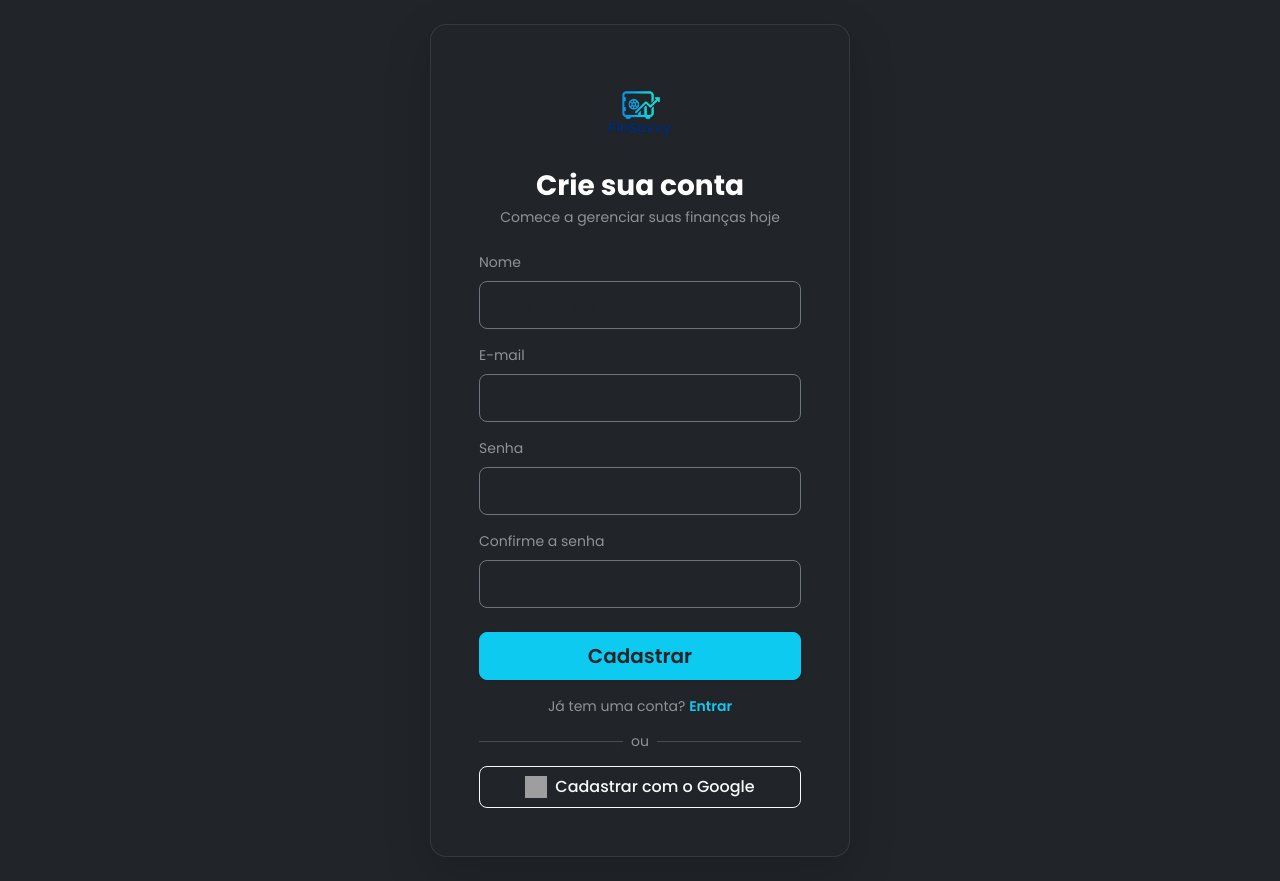
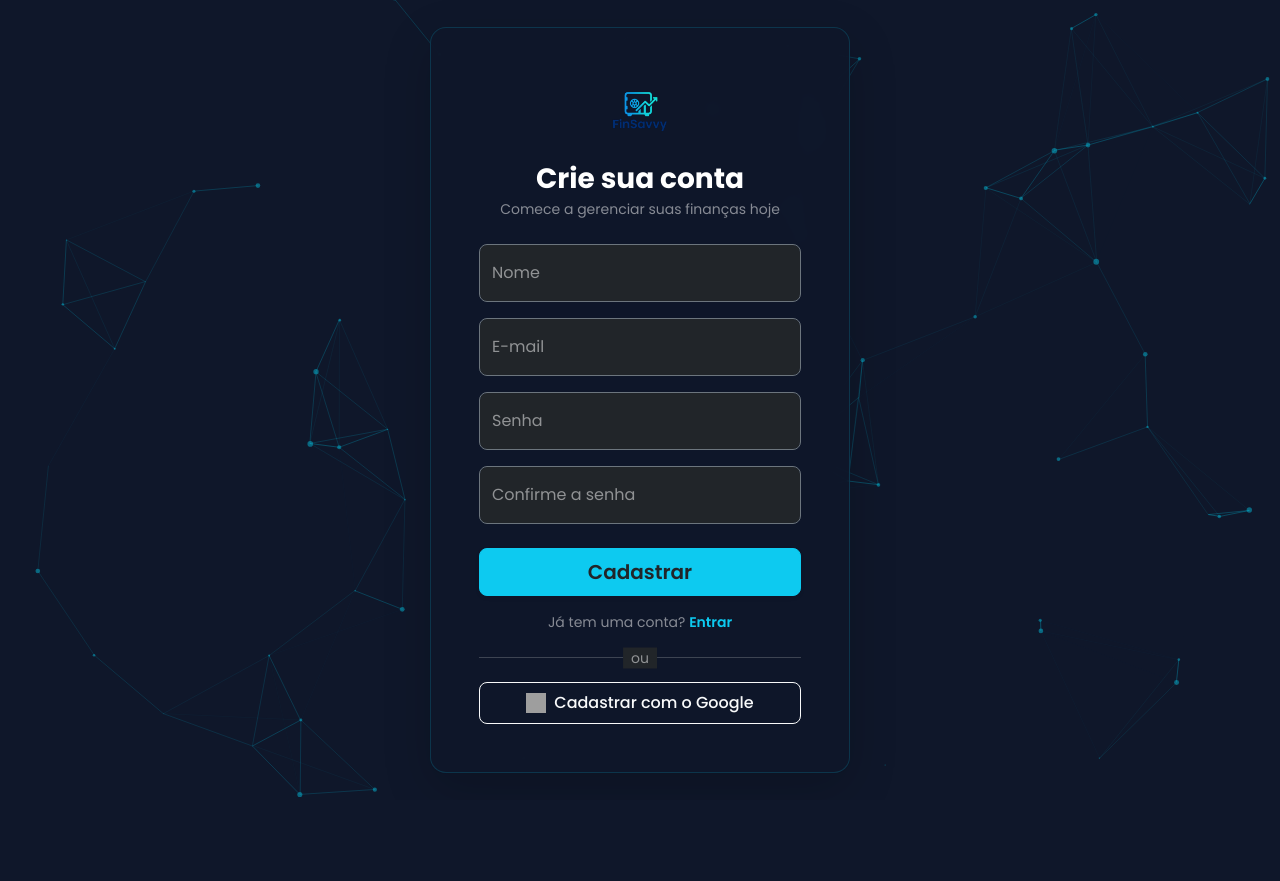
Before and after one commit to Matheus0820/finsavvy, a Django app: page /accounts/signup/ in a window 1280 px wide. After the commit the page ends 797 px from the top, so only its background shows below. Run offline with Django 4.2, Linux system fonts and the light colour scheme; some libraries are stand-ins or nearby versions; grey boxes are pictures that could not be loaded.

Commit message:
fix(ui): atualizar templates de login, signup e landing page com correções visuais e de scripts

```diff
--- a/templates/account/signup.html
+++ b/templates/account/signup.html
@@ -10,14 +10,18 @@
 <!-- Google Font Poppins -->
 <link href="https://fonts.googleapis.com/css2?family=Poppins:wght@400;500;600;700&display=swap" rel="stylesheet">
 
-<div class="container-fluid bg-dark min-vh-100 d-flex justify-content-center align-items-center py-4 px-3"
-    style="font-family:'Poppins',sans-serif;">
-    <div class="card bg-dark text-white border border-secondary border-opacity-25 shadow-lg rounded-4" style="max-width: 420px; width: 100%;">
+<div class="d-flex vh-100 justify-content-center align-items-center position-relative overflow-hidden px-3"
+    style="font-family:'Poppins',sans-serif; background-color: #0f172a;">
+
+    <!-- Particles.js background -->
+    <div id="particles-js" style="position: absolute; width: 100%; height: 100%; z-index: 0; top: 0; left: 0; background-color: #0f172a;"></div>
+
+    <div class="card shadow-lg border-0 rounded-4 bg-dark text-white w-100 m-3" style="max-width: 420px; z-index: 1; background-color: rgba(15, 23, 42, 0.85) !important; backdrop-filter: blur(10px); border: 1px solid rgba(6, 182, 212, 0.2) !important;">
         <div class="card-body p-4 p-md-5">
 
             <!-- Logo -->
             <div class="text-center mb-4">
-                <img src="{% static 'finsavvy/imagens/FinSavvy_logo.png' %}" alt="Logo FinSavvy" width="80" height="80" class="mb-3 img-fluid">
+                <img src="{% static 'finsavvy/imagens/FinSavvy_logo.png' %}" alt="Logo FinSavvy" width="70" height="70" class="mb-3 img-fluid">
                 <h3 class="fw-bold text-white mb-1">Crie sua conta</h3>
                 <p class="text-white-50 small">Comece a gerenciar suas finanças hoje</p>
             </div>
@@ -52,38 +56,38 @@
             <form method="post" action="{{ signup_url }}">
                 {% csrf_token %}
 
-                <div class="mb-3">
-                    <label for="id_first_name" class="form-label text-white-50 small">{% trans 'Nome' %}</label>
+                <div class="form-floating mb-3">
                     <input type="text" name="first_name" id="id_first_name"
-                        class="form-control form-control-lg bg-dark text-white border-secondary shadow-none"
-                        placeholder="Seu nome" required>
+                        class="form-control bg-dark text-white border-secondary shadow-none rounded-3"
+                        placeholder="Seu nome" required style="color-scheme: dark;">
+                    <label for="id_first_name" class="text-white-50">{% trans 'Nome' %}</label>
                 </div>
 
-                <div class="mb-3">
-                    <label for="id_email" class="form-label text-white-50 small">{% trans 'E-mail' %}</label>
+                <div class="form-floating mb-3">
                     <input type="email" name="email" id="id_email"
-                        class="form-control form-control-lg bg-dark text-white border-secondary shadow-none"
-                        placeholder="seu@email.com" required>
+                        class="form-control bg-dark text-white border-secondary shadow-none rounded-3"
+                        placeholder="seu@email.com" required style="color-scheme: dark;">
+                    <label for="id_email" class="text-white-50">{% trans 'E-mail' %}</label>
                 </div>
 
-                <div class="mb-3">
-                    <label for="id_password1" class="form-label text-white-50 small">{% trans 'Senha' %}</label>
+                <div class="form-floating mb-3">
                     <input type="password" name="password1" id="id_password1"
-                        class="form-control form-control-lg bg-dark text-white border-secondary shadow-none"
-                        placeholder="••••••••" required>
+                        class="form-control bg-dark text-white border-secondary shadow-none rounded-3"
+                        placeholder="••••••••" required style="color-scheme: dark;">
+                    <label for="id_password1" class="text-white-50">{% trans 'Senha' %}</label>
                 </div>
 
-                <div class="mb-3">
-                    <label for="id_password2" class="form-label text-white-50 small">{% trans 'Confirme a senha' %}</label>
+                <div class="form-floating mb-3">
                     <input type="password" name="password2" id="id_password2"
-                        class="form-control form-control-lg bg-dark text-white border-secondary shadow-none"
-                        placeholder="••••••••" required>
+                        class="form-control bg-dark text-white border-secondary shadow-none rounded-3"
+                        placeholder="••••••••" required style="color-scheme: dark;">
+                    <label for="id_password2" class="text-white-50">{% trans 'Confirme a senha' %}</label>
                 </div>
 
                 {{ redirect_field }}
 
                 <div class="d-grid mt-4 mb-3">
-                    <button type="submit" class="btn btn-info btn-lg fw-semibold text-dark shadow-sm">
+                    <button type="submit" class="btn btn-info btn-lg fw-semibold text-dark shadow-sm rounded-3">
                         {% trans "Cadastrar" %}
                     </button>
                 </div>
@@ -103,7 +107,7 @@
             <div class="d-grid">
                 <a href="{% provider_login_url 'google' %}"
                     class="btn btn-outline-light btn-lg d-flex align-items-center justify-content-center gap-2 py-2 fw-medium fs-6 rounded-3">
-                    <img src="https://www.svgrepo.com/show/475656/google-color.svg" width="22" height="22"
+                    <img src="https://www.svgrepo.com/show/475656/google-color.svg" width="20" height="20"
                         alt="Google icon">
                     <span>Cadastrar com o Google</span>
                 </a>
@@ -115,7 +119,33 @@
 </div>
 
 <!-- Bootstrap Bundle JS -->
-<script src="https://cdn.jsdelivr.net/npm/bootstrap@5.3.5/dist/js/bootstrap.bundle.min.js"
-    integrity="sha384-ENjdO4Dr2bkBIFxQpeoG6VZGF9Xb2ntKf6AB5N1QKjJKFhCXQ4m+AMvyTG2xZ6v9"
-    crossorigin="anonymous"></script>
+<script src="https://cdn.jsdelivr.net/npm/bootstrap@5.3.5/dist/js/bootstrap.bundle.min.js"></script>
+<!-- Particles.js CDN -->
+<script src="https://cdn.jsdelivr.net/particles.js/2.0.0/particles.min.js"></script>
+<script>
+    particlesJS("particles-js", {
+        "particles": {
+            "number": { "value": 60, "density": { "enable": true, "value_area": 800 } },
+            "color": { "value": "#06b6d4" },
+            "shape": { "type": "circle" },
+            "opacity": { "value": 0.5, "random": false },
+            "size": { "value": 3, "random": true },
+            "line_linked": { "enable": true, "distance": 150, "color": "#06b6d4", "opacity": 0.4, "width": 1 },
+            "move": { "enable": true, "speed": 2, "direction": "none", "random": false, "straight": false, "out_mode": "out", "bounce": false }
+        },
+        "interactivity": {
+            "detect_on": "canvas",
+            "events": {
+                "onhover": { "enable": true, "mode": "grab" },
+                "onclick": { "enable": true, "mode": "push" },
+                "resize": true
+            },
+            "modes": {
+                "grab": { "distance": 140, "line_linked": { "opacity": 0.8 } },
+                "push": { "particles_nb": 4 }
+            }
+        },
+        "retina_detect": true
+    });
+</script>
 {% endblock content %}
```
Also changed, not shown: finsavvy/templates/pages/landing_page.html (+15 -11 lines), finsavvy/tests.py (+34 -0 lines), templates/account/login.html (+47 -17 lines), .playwright-mcp/page-2026-10-28T00-25-09-166Z.yml (added), .playwright-mcp/page-2026-10-28T00-25-24-255Z.yml (added).
